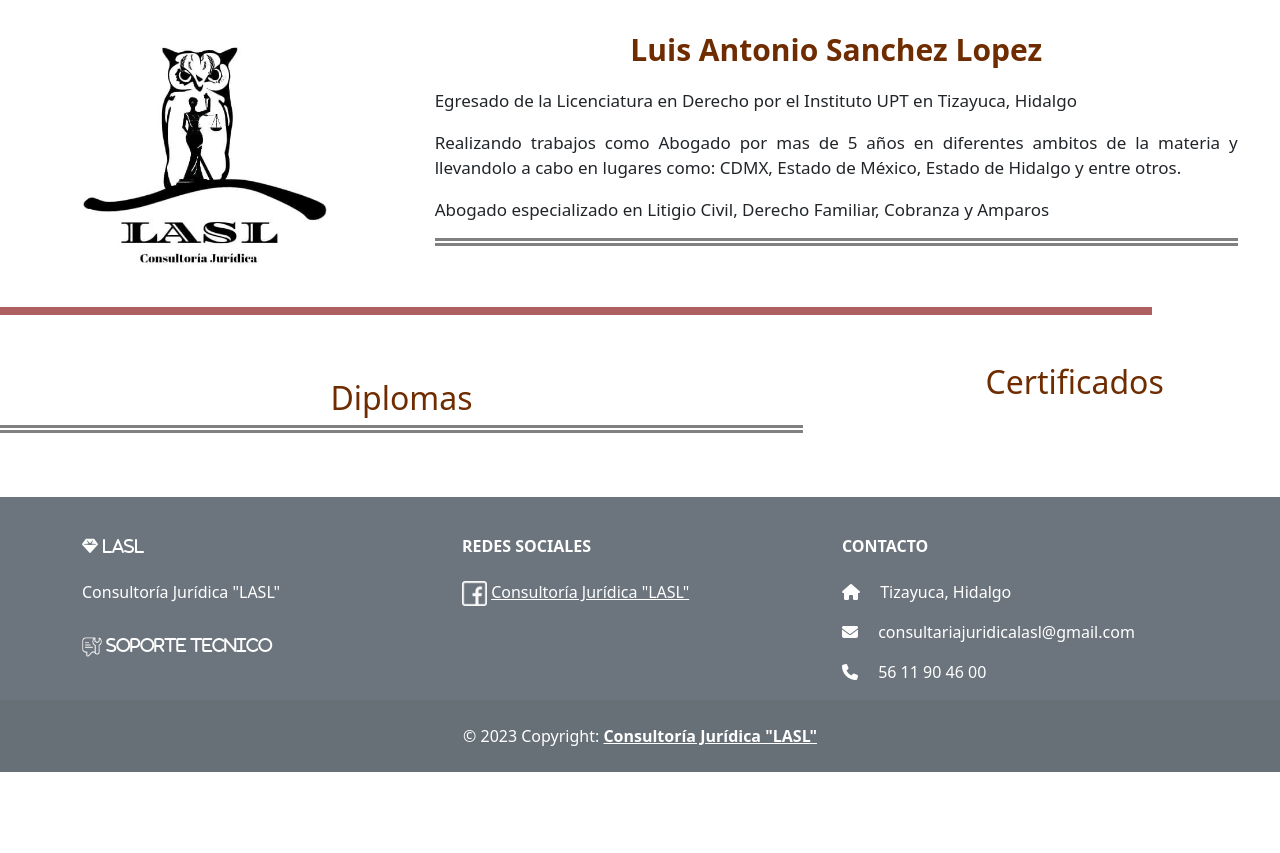
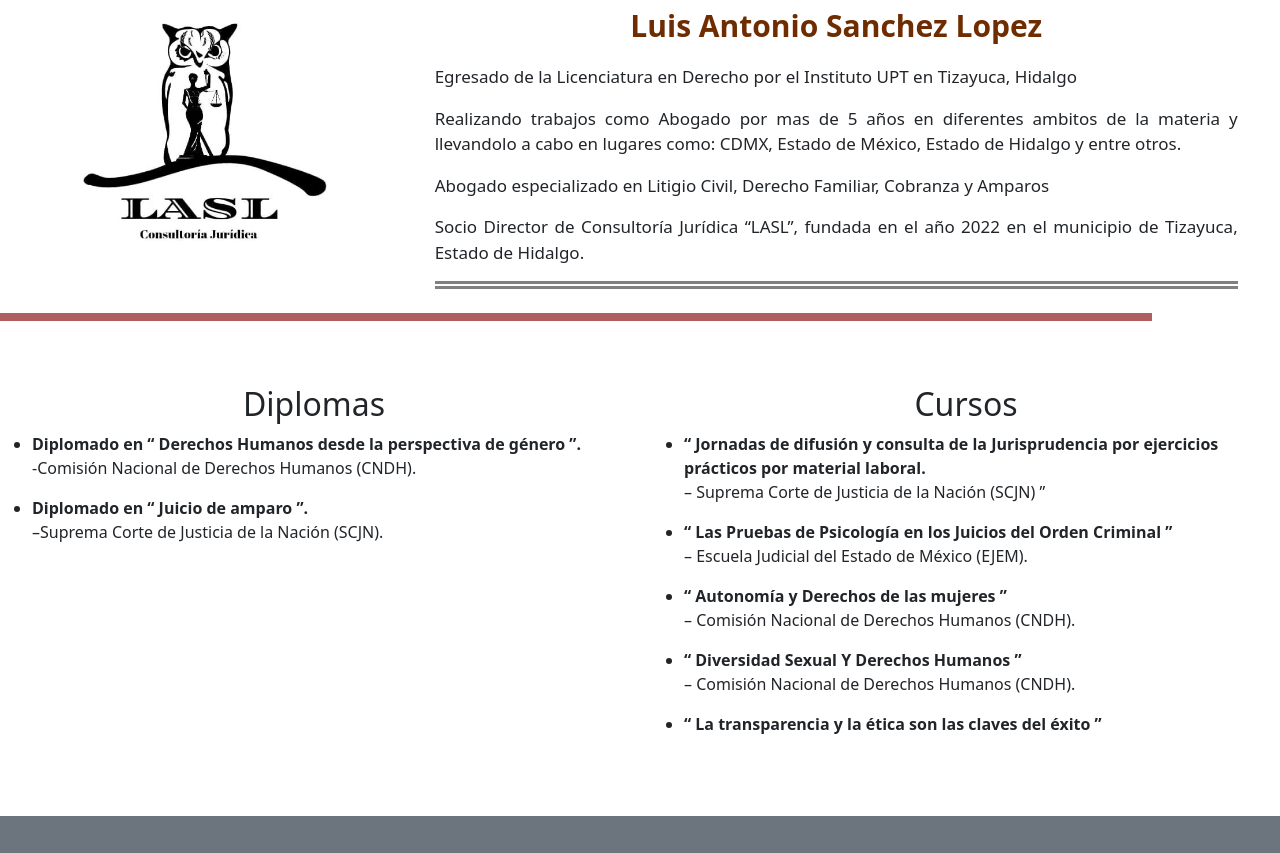
Before and after one commit to bruno1113/Despacho-Luis, a plain HTML site: page nosotros.html in a window 1280 px wide. Shown: the part 1237-2090 px from the top of the page. Before the commit the page ends 2009 px from the top, so only its background shows below. Drawn offline with nearby package versions, Linux system fonts and the light colour scheme.

Commit message:
Add files via upload

```diff
--- a/nosotros.html
+++ b/nosotros.html
@@ -10,8 +10,7 @@
     <!-- archivos css -->
     <link rel="stylesheet" href="recursos/css/navbar.css">
     <link rel="stylesheet" href="recursos/css/nosotros.css">
-    <link href="https://cdn.jsdelivr.net/npm/bootstrap@5.0.2/dist/css/bootstrap.min.css" rel="stylesheet" integrity="sha384-EVSTQN3/azprG1Anm3QDgpJLIm9Nao0Yz1ztcQTwFspd3yD65VohhpuuCOmLASjC" crossorigin="anonymous">
-    <!-- <link rel="stylesheet" href="recursos/bootstrap-5.2.3-dist/css/bootstrap.min.css"> -->
+    <link rel="stylesheet" href="recursos/bootstrap-5.2.3-dist/css/bootstrap.min.css">
     <!-- archivos css -->
 
     <!-- favicon -->
@@ -80,7 +79,7 @@
   <div class="col-sm-12 col-lg-12 col-md-12 pt-3">
     <div class="mision">
       <h2>Mision</h2>
-      <p>Lorem ipsum dolor sit amet consectetur adipisicing elit. At placeat voluptatibus earum obcaecati animi voluptatem ullam fugit optio, id, deserunt ex facilis. Quod sint qui obcaecati dolor perspiciatis ullam amet.</p>
+      <p>Ser la mejor consultoría jurídica de todo el país. Y para lograrlo hemos establecido un código de ética y profesionalismo, para que nuestros clientes se sientan cómodos y seguros durante todo su procedimiento legal.</p>
       <img src="recursos/img/mision.jpg" width="200px" alt="Mision">
     </div>
   </div>
@@ -91,7 +90,7 @@
   <div class="col-sm-12 col-lg-12 col-md-12 pt-4 pb-3">
     <div class="vision">
       <h2>Vision</h2>
-      <p>Lorem ipsum dolor sit amet consectetur adipisicing elit. At placeat voluptatibus earum obcaecati animi voluptatem ullam fugit optio, id, deserunt ex facilis. Quod sint qui obcaecati dolor perspiciatis ullam amet.</p>
+      <p>Postulamos para limpiar el rostro de la justicia.</p>
       <img src="recursos/img/vision.jpg" width="200px" alt="Vision">
     </div>
   </div>
@@ -119,6 +118,7 @@
       <p>Realizando trabajos como Abogado por mas de 5 años en diferentes ambitos de la materia
          y llevandolo a cabo en lugares como: CDMX, Estado de México, Estado de Hidalgo y entre otros.   </p>
       <p>Abogado especializado en Litigio Civil, Derecho Familiar, Cobranza y Amparos </p>
+      <p>Socio Director de Consultoría Jurídica “LASL”, fundada en el año 2022 en el municipio de Tizayuca, Estado de Hidalgo.</p>
     </div>
   </div>
 </div>
@@ -129,14 +129,41 @@
 <!-- diplomas y certificados -->
 
 <div class="row pt-5 mb-5">
-  <div class="col-sm-12 col-lg-8 col-md-12 pt-3 pb-3">
-    <div class="abogada-p">
+  <div class="col-sm-12 col-lg-6 col-md-6 pt-3 pb-3">
+    <div class="certificados">
       <h2>Diplomas</h2>
+      <ul>
+        <li><b> Diplomado en “ Derechos Humanos desde la perspectiva de género ”.</b></li>
+        -Comisión Nacional de Derechos Humanos (CNDH).
+      </ul>
+      <ul>
+         <li><b>Diplomado en “ Juicio de amparo ”.</b></li>
+         –Suprema Corte de Justicia de la Nación (SCJN).
+      </ul>
     </div>
   </div>
-  <div class="col-sm-12 col-lg-4 col-md-12" >
-    <div class="abogada-img">
-      <h2>Certificados</h2>
+  <div class="col-sm-12 col-lg-6 col-md-6 pt-3 pb-3" >
+    <div class="cursos">
+      <h2>Cursos</h2>
+      <ul>
+        <li><b>“ Jornadas de difusión y consulta de la Jurisprudencia por ejercicios prácticos por material laboral.</b></li>
+        – Suprema Corte de Justicia de la Nación (SCJN) ”
+      </ul>
+      <ul>
+        <li><b>“ Las Pruebas de Psicología en los Juicios del Orden Criminal ”</b></li>
+        – Escuela Judicial del Estado de México (EJEM).
+      </ul>
+      <ul>
+        <li><b>“ Autonomía y Derechos de las mujeres ”</b></li>
+        – Comisión Nacional de Derechos Humanos (CNDH).
+      </ul>
+      <ul>
+        <li><b>“ Diversidad Sexual Y Derechos Humanos ”</b></li>
+        – Comisión Nacional de Derechos Humanos (CNDH).
+      </ul>
+      <ul>
+        <li><b>“ La transparencia y la ética son las claves del éxito ”</b></li>
+      </ul>
     </div>
   </div>
 </div>
@@ -214,8 +241,8 @@
   </div>
 
 </footer>
-<script src="https://cdn.jsdelivr.net/npm/bootstrap@5.0.2/dist/js/bootstrap.bundle.min.js" integrity="sha384-MrcW6ZMFYlzcLA8Nl+NtUVF0sA7MsXsP1UyJoMp4YLEuNSfAP+JcXn/tWtIaxVXM" crossorigin="anonymous"></script>
-<!-- <script src="recursos/bootstrap-5.2.3-dist/js/bootstrap.bundle.min.js"></script> -->
+
+<script src="recursos/bootstrap-5.2.3-dist/js/bootstrap.bundle.min.js"></script>
 <script src="https://kit.fontawesome.com/f11a032bde.js" crossorigin="anonymous"></script>
 <script src="recursos/js/header.js"></script>
 </body>
```
